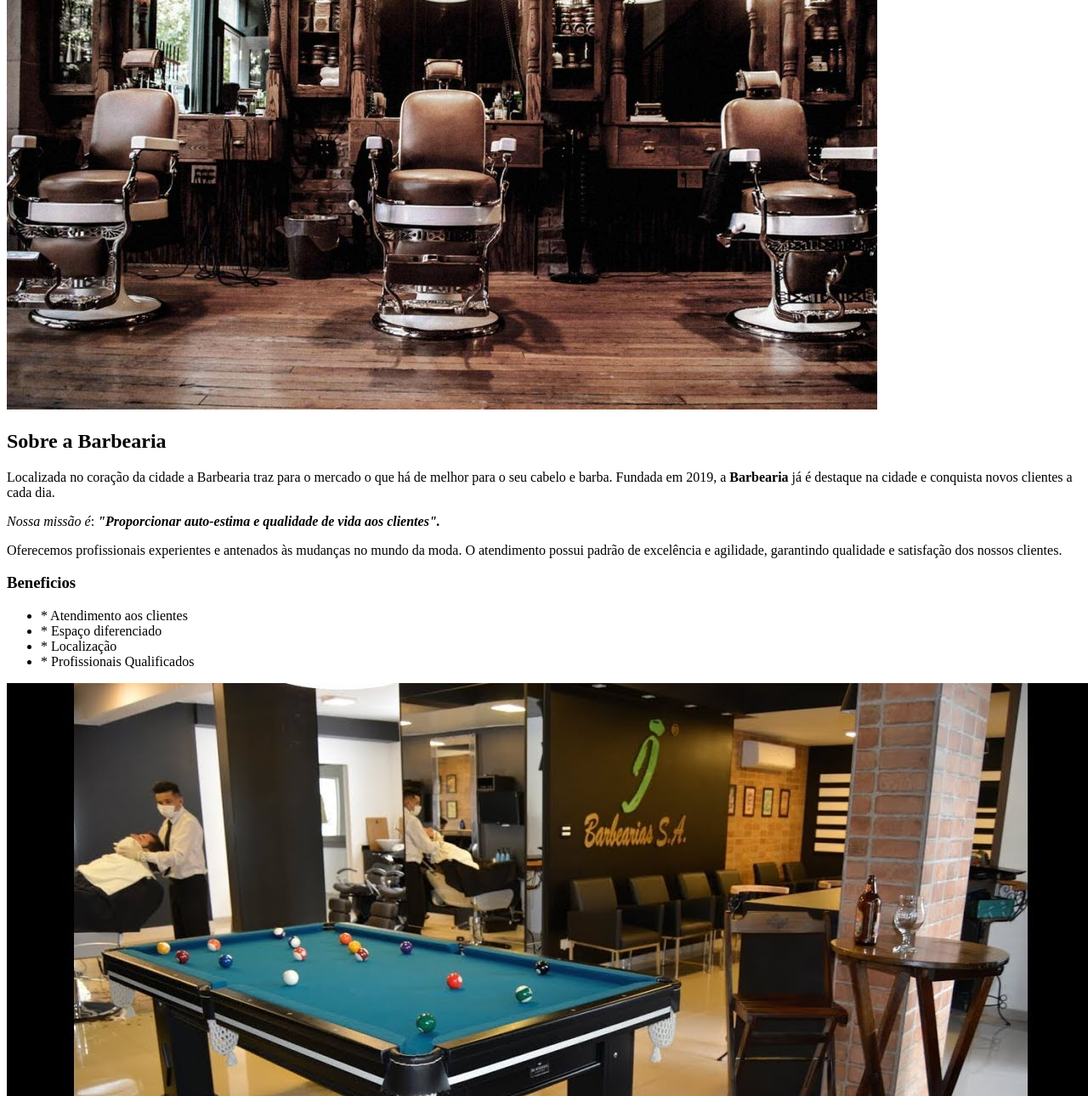
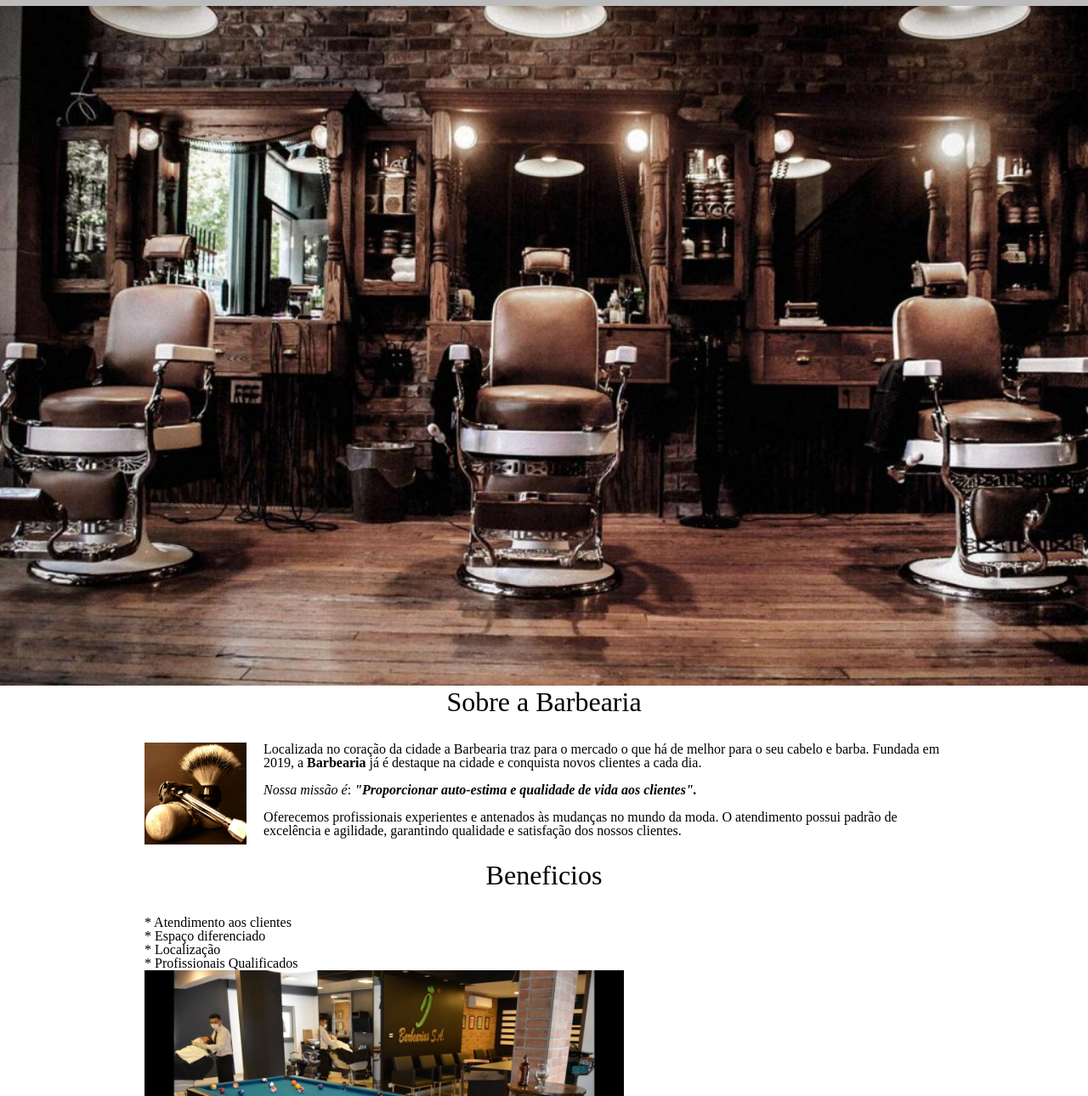
Before and after one commit to Caiotc/FrontEndBasis, a plain HTML site: page index.html in a window 1280 px wide. Shown: the part 286-1576 px from the top of the page at 85% size. Drawn offline with Linux system fonts and the light colour scheme.

Commit message:
refatorando pagina inicial e usando float em uma imagem

```diff
--- a/index.html
+++ b/index.html
@@ -4,15 +4,29 @@
     <head>
         <meta charset="UTF-8">
         <title>Barbearia</title>
+        <link rel="stylesheet" href="reset.css">
         <link rel="stylesheet" href="./style.css">
     </head>
     <body>
         <header>
-           <h1 class="tituloPrincipal">Barbearia</h1>
+            <div class="caixa">
+                <h1>
+                    <img src="./Imagens/logo.png" alt="Logo alura">
+                </h1>
+                <nav>
+                    <ul>
+                        <li><a href="./index.html">Home</a></li>
+                        <li><a href="./produtos.html">Produtos</a></li>
+                        <li><a href="./contato.html"> Contato </a></li>
+                    </ul>
+                </nav>
+            </div>
         </header>
-        <img id="banner" src="./Imagens/o-que-nao-pode-faltar-na-sua-barbearia-equipamentos-1024x640.jpg">
-            <div class="principal">
-                <h2 class="tituloCentrazlizado" >Sobre a Barbearia </h2>
+        <img class="banner" src="./Imagens/o-que-nao-pode-faltar-na-sua-barbearia-equipamentos-1024x640.jpg">
+        <main>
+                <section class="principal">
+                    <h2 class="titulo-principal" >Sobre a Barbearia </h2>
+                    <img src="./Imagens/utensilios.jpg" alt="utensilios de barbaeiro" class="utensilios">
 
                     <p>
                         Localizada no coração da cidade a Barbearia  traz para o mercado o que há de melhor
@@ -28,9 +42,9 @@
                     Oferecemos profissionais experientes e antenados às mudanças no mundo da moda.
                     O atendimento possui padrão de excelência e agilidade, garantindo qualidade e satisfação dos nossos clientes.
                     </p>
-            </div>
-        <div class="Beneficios">
-            <h3 class="tituloCentrazlizado">Beneficios</h3>
+                </section>
+            <section class="Beneficios">
+                <h3 class="titulo-principal">Beneficios</h3>
                 <ul>
                     <li class="itens">* Atendimento aos clientes</li>
                     <li class="itens">* Espaço diferenciado</li>
@@ -38,7 +52,12 @@
                     <li class="itens">*  Profissionais Qualificados</li>
                 </ul>
                     <img src="./Imagens/maxresdefault.jpg" class="imagemBeneficios" >
-        </div>
+            </section>
+        </main>
+        <footer>
+            <img src="./Imagens/logo-branco.png">
+            <p class="copyright">&copy Copyright Barbearia - 2020</p>
+        </footer>
     </body>
 
 </html>
--- a/style.css
+++ b/style.css
@@ -124,3 +124,31 @@ td, th{
     border:1px solid #000000;
     padding: 8px 15px ;
 }
+/*css Pagina inicial */
+.banner{
+    width: 100%;
+    height: 25%;
+}
+.titulo-principal{
+    text-align: center;
+    font-size: 2em;
+    margin: 0 0 1em;
+    clear: left;
+}
+.principal p{
+    margin: 0 0 1em;
+}
+.principal strong{
+    font-weight: bold;
+}
+.principal em{
+    font-style: italic;
+}
+.utensilios{
+    width: 120px;
+    float: left;
+    margin: 0 20px 20px 0;
+}
+.imagemBeneficios{
+    width: 60%;
+}
```
Also changed, not shown: Imagens/utensilios.jpg (added). Lines whose indentation alone changed are shown as unchanged.
